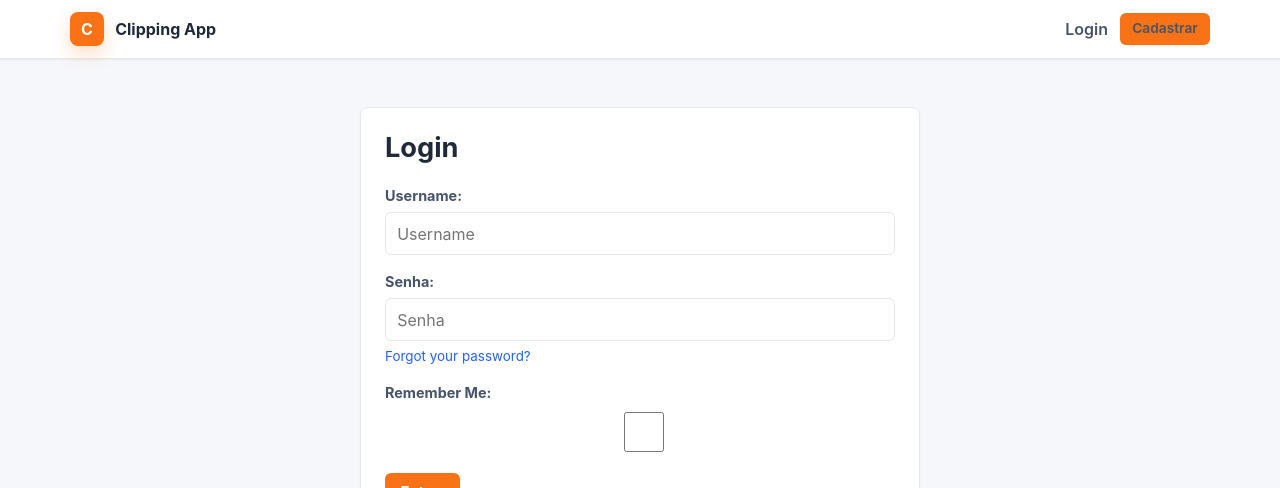
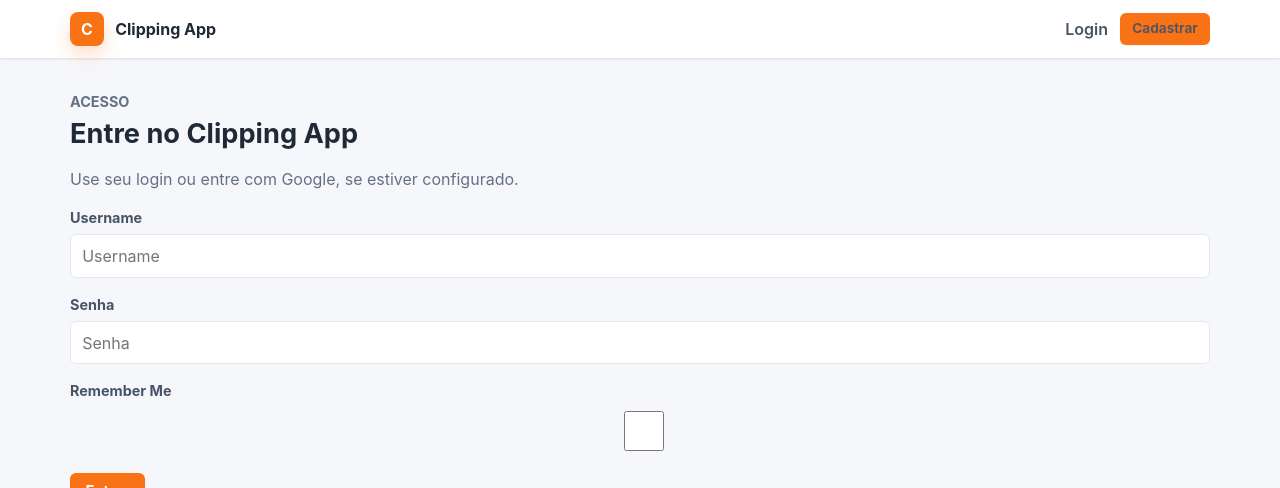
Before and after one commit to victorgdesouza/clipping, a Django app: page /accounts/login/ in a window 1280 px wide. Shown: the top 488 px of the page. Run offline with Django 5.2, Linux system fonts and the light colour scheme.

Commit message:
Improve allauth login UX

```diff
--- a/templates/account/login.html
+++ b/templates/account/login.html
@@ -1,48 +1,40 @@
 {% extends "base.html" %}
 {% load static %}
 
-{% block title %}Login{% endblock %}
+{% block title %}Entrar{% endblock %}
 
 {% block content %}
-  <div class="auth-container">
-    <div class="auth-card">
-      <h1>Login</h1>
+<section class="auth-shell">
+  <div class="auth-panel">
+    <p class="page-eyebrow">Acesso</p>
+    <h1>Entre no Clipping App</h1>
+    <p class="auth-subtitle">Use seu login ou entre com Google, se estiver configurado.</p>
 
-      <form method="post" action="{% url 'login' %}">
+    <form method="post" action="{% url 'login' %}" class="stacked-form">
       {% csrf_token %}
-        {{ form.as_p }}
+      {% if form.non_field_errors %}
+        <div class="message message-error">{{ form.non_field_errors }}</div>
+      {% endif %}
+      {% for field in form %}
+        <div class="form-group">
+          <label for="{{ field.id_for_label }}">{{ field.label }}</label>
+          {{ field }}
+          {{ field.errors }}
+        </div>
+      {% endfor %}
       <button type="submit" class="button button-full">Entrar</button>
     </form>
 
-      {# logo abaixo do seu <form> de login #}
-        <div style="text-align:center; margin:1rem 0;">
-          <a href="/accounts/google/login/"
-             class="button button-full button-google">
-            <img src="{% static 'img/google-logo.svg' %}"
-                 alt="Google"
-                 style="width:20px; margin-right:.5rem; vertical-align:middle;">
+    <a href="/accounts/google/login/" class="button button-full button-google">
+      <img src="{% static 'img/google-logo.svg' %}" alt="" class="button-google__icon">
       Entrar com Google
     </a>
-        </div>
 
     <div class="auth-links">
-        <p>Não tem conta? <a href="{% url 'account_signup' %}">Cadastre-se aqui</a></p>
-        <p><a href="{% url 'account_reset_password' %}">Esqueci minha senha</a></p>
+      <a href="{% url 'account_signup' %}">Criar conta</a>
+      <span aria-hidden="true">•</span>
+      <a href="{% url 'account_reset_password' %}">Esqueci minha senha</a>
     </div>
   </div>
-  </div>
-
-  <style>
-    .button-google {
-      background: #fff;
-      border: 1px solid var(--gray-medium);
-      color: var(--gray-dark);
-      display: flex;
-      align-items: center;
-      justify-content: center;
-    }
-    .button-google:hover {
-      background: var(--gray-light);
-    }
-  </style>
+</section>
 {% endblock %}
```
Lines whose indentation alone changed are shown as unchanged.
